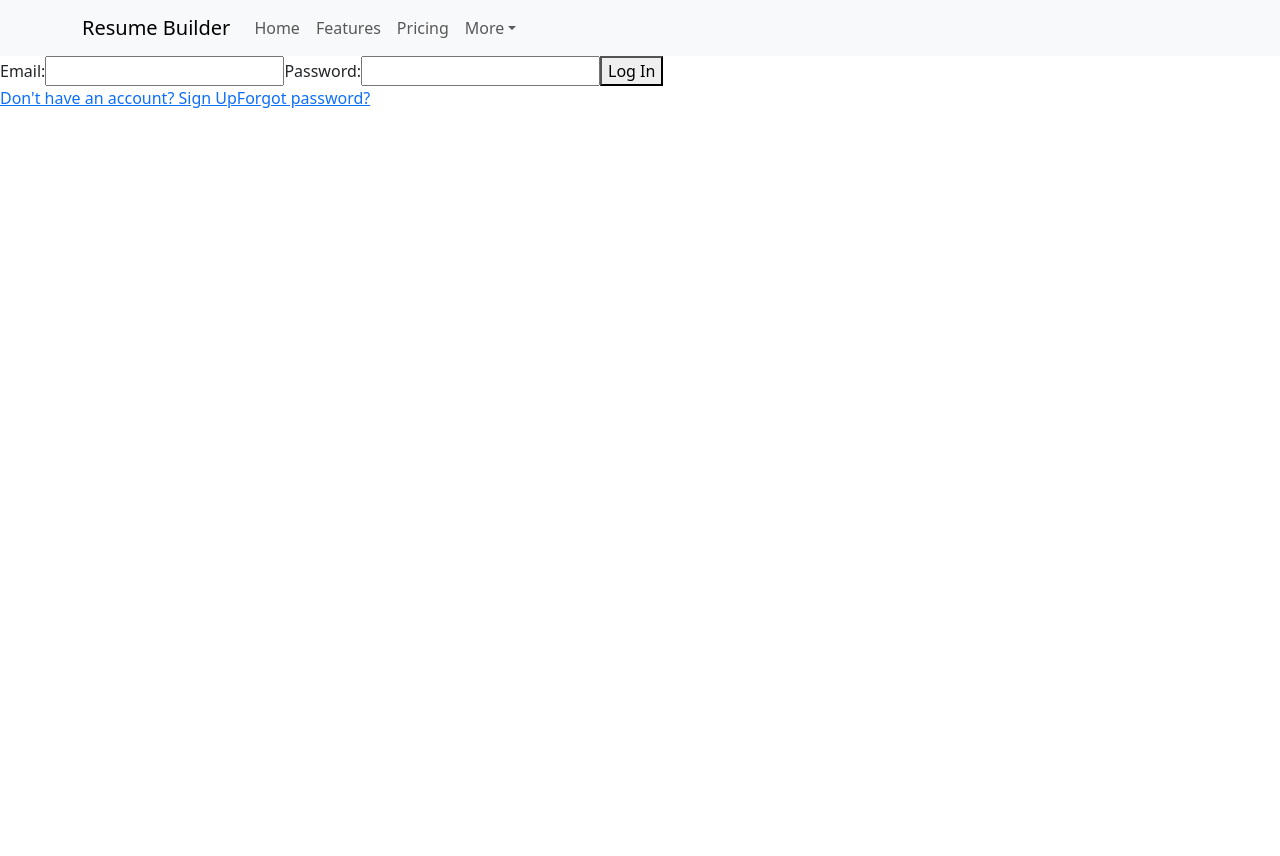
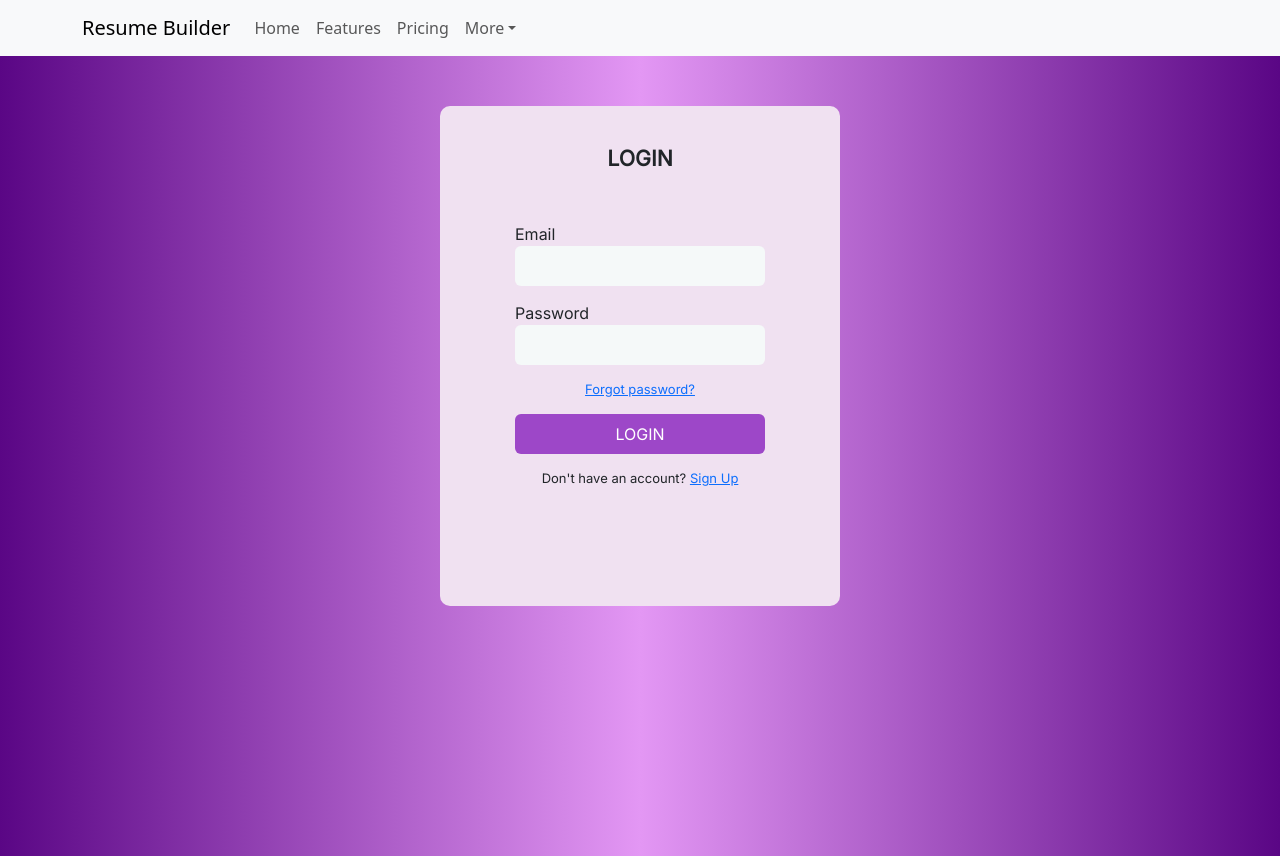
Before and after one commit to dianaemal/ResuMe, a React (Create React App) app in the folder frontend/: page /login in a window 1280 px wide. Before the commit the page ends 800 px from the top, so only its background shows below. Built offline with nearby package versions, Linux system fonts and the light colour scheme.

Commit message:
started styling

```diff
--- a/frontend/package.json
+++ b/frontend/package.json
@@ -3,6 +3,7 @@
   "version": "0.1.0",
   "private": true,
   "dependencies": {
+    "@fontsource/inter": "^5.2.5",
     "@testing-library/jest-dom": "^5.17.0",
     "@testing-library/react": "^13.4.0",
     "@testing-library/user-event": "^13.5.0",
--- /dev/null
+++ b/frontend/src/CSS/Login.css
@@ -0,0 +1,62 @@
+.background{
+
+    background-image: linear-gradient(to right, rgb(90, 6, 133), rgb(227, 151, 244), rgb(90, 6, 133));
+    min-height: 100vh;
+    display: 'flex';
+    padding-top: 50px;
+
+}
+h3{
+
+    padding-top: 20px;
+    text-align: center;
+}
+.container1{
+
+    display: flex;
+    flex-direction: column;
+
+    padding: 20px;
+    margin: auto;
+
+    border-radius: 10px;
+
+    max-width: 400px;
+    height: 500px;
+    gap: 20px;
+    background-color: rgb(240, 225, 241);
+    font-family: 'Inter', sans-serif;
+
+
+
+
+}
+.form {
+    display: flex;
+    flex-direction: column;
+    gap: 15px;
+    margin-top: 30px;
+    align-items: center; /* centers entire form horizontally */
+  }
+
+input{
+    all:unset;
+    background-color: rgb(245, 249, 249);
+    border-radius: 6px;
+    height: 40px;
+    width: 250px ;
+}
+.button{
+    all:unset;
+    text-align: center;
+    border-radius: 6px;
+    color: white;
+
+    height: 40px;
+    background-color: rgb(157, 71, 200);
+    width: 250px ;
+}
+.text{
+    font-size: small;
+
+}
--- a/frontend/src/index.js
+++ b/frontend/src/index.js
@@ -3,6 +3,8 @@ import ReactDOM from 'react-dom/client';
 import App from './App';
 import 'bootstrap/dist/css/bootstrap.min.css';
 import { AuthProvider } from './AuthContext';
+import '@fontsource/inter'; // Defaults to 400 weight
+
 
 
 
--- a/frontend/src/pages/Dashboard.js
+++ b/frontend/src/pages/Dashboard.js
@@ -31,10 +31,17 @@ export default function Dashboard(){
             <button onClick={()=> navigate('/title')}>Create a new resume</button>
             <div>{allResumes.map((resume, index)=>(
                 <div key={index}>{resume.title}
-                {resume.user === token.user_id && ( <button >Delete</button>)
-                    && (<button onClick={()=> navigate('/resume', {state: {id:resume.id}})}>View</button>)
-                }
-                {resume.user !== token.user_id && <button >hey</button>}
+                    {resume.user === decode.user_id && (
+
+                   <>
+                    <button>Delete</button>
+                    <button onClick={() => navigate('/resume', { state: { id: resume.id } })}>
+                    View
+                    </button>
+                    </>
+                )}
+
+
                 </div>
 
             ))}
--- a/frontend/src/pages/Login.js
+++ b/frontend/src/pages/Login.js
@@ -4,6 +4,7 @@ import { useState } from "react";
 import {useNavigate,  Link } from "react-router-dom";
 import { AuthContext } from "../AuthContext";
 import { jwtDecode }  from "jwt-decode";
+import styles from "../CSS/Login.css"
 
 
 
@@ -66,11 +67,15 @@ export default function LogIn(){
     }
 
     return(
-        <div>
-        <form onSubmit={handleSubmit}>
+        <div className="background">
+        <div className="container1">
+          <h3>LOGIN</h3>
+        <form className="form"
+        onSubmit={handleSubmit}>
+            <div className="formRow">
             <label htmlFor="email">
-                Email:
-            </label>
+                Email
+            </label><br></br>
             <input
              id="email"
             type="email"
@@ -80,30 +85,33 @@ export default function LogIn(){
             required
 
 
-            ></input>
+            ></input></div>
+            <div className="formRow">
              <label htmlFor="password">
-                Password:
-            </label>
+                Password
+            </label><br/>
             <input
              id="password"
-            type="text"
+            type="password"
             name="password"
             minLength={8}
             onChange={handleChange}
             value={loginData.password}
             required
 
-            ></input>
+            ></input></div>
+            <Link className="text" to="">Forgot password?</Link>
 
 
-            <button type="sumbit">Log In</button>
+            <button className="button" type="sumbit">LOGIN</button>
 
 
 
+            <div className="text">Don't have an account? <Link to="/register">Sign Up</Link></div>
+        </form>
 
-        </form>
-        <Link to="/register">Don't have an account? Sign Up</Link>
-        <Link to="">Forgot password?</Link>
+
+        </div>
         </div>
     )
 }
--- a/frontend/src/pages/Resume.js
+++ b/frontend/src/pages/Resume.js
@@ -1,7 +1,7 @@
 import react from "react";
 import { useLocation, useNavigate } from 'react-router-dom';
 import { useState, useEffect } from 'react';
-import './Resume.css';
+import '../CSS/Resume.css';
 import axiosInstance from "../axios";
 
 function Resume(){
```
Also changed, not shown: frontend/src/CSS/Resume.css (renamed from frontend/src/pages/Resume.css), 1 other file (tests, documents, lock files or other folders).
